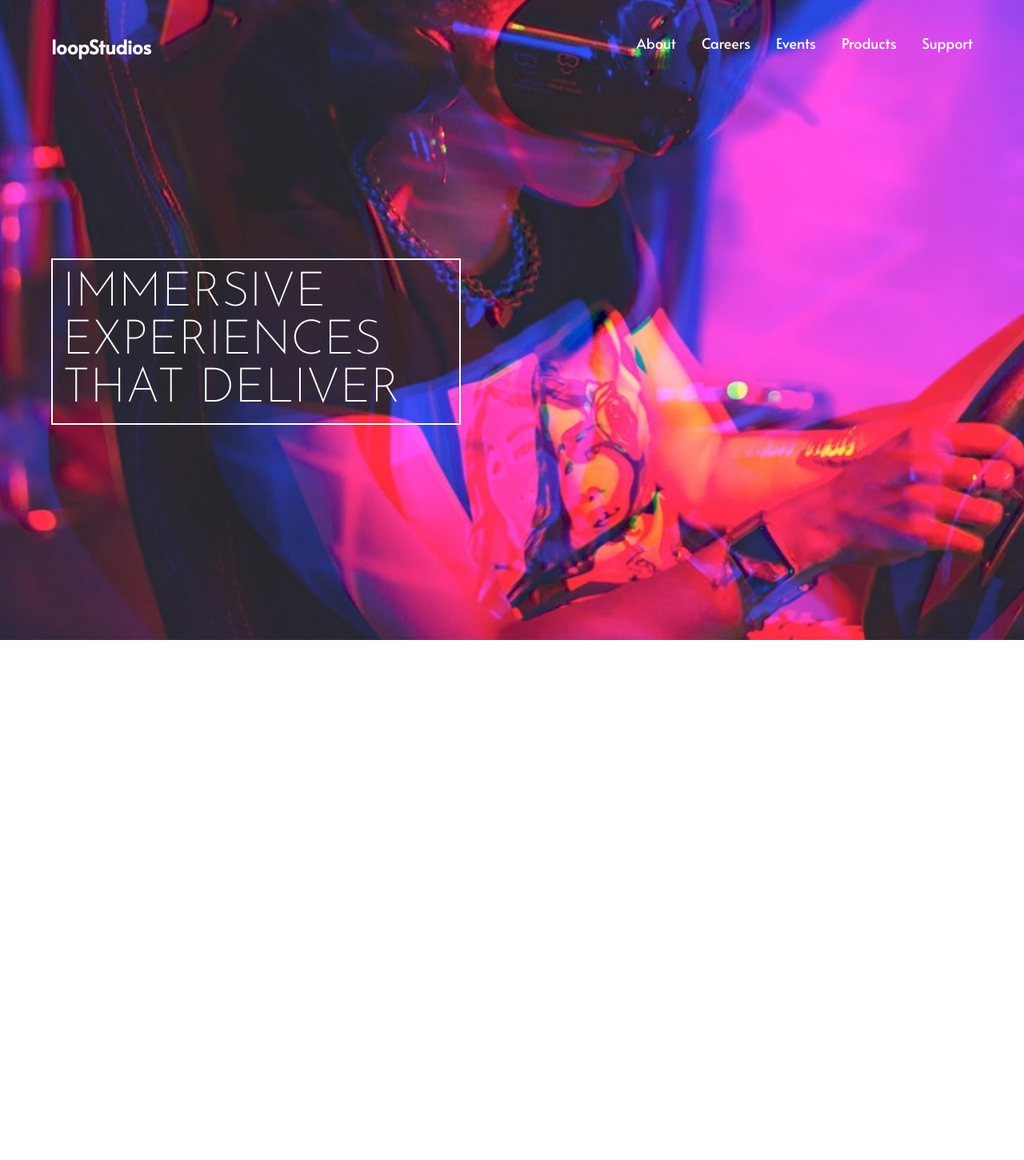
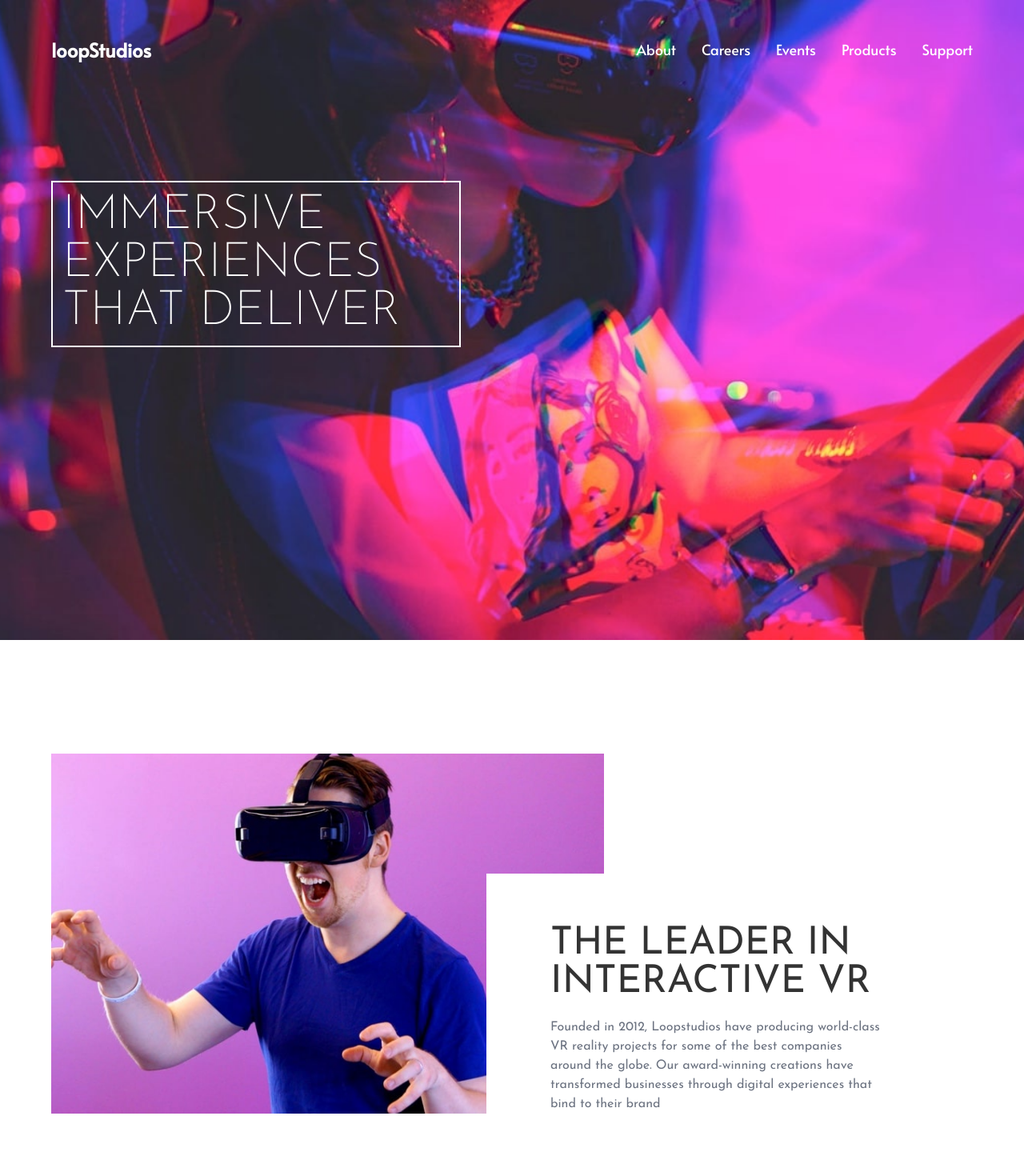
Before and after one commit to solomonUg/ist-task-1, a Next.js app: page / in a window 1280 px wide. Shown: the top 1450 px of the page at 80% size. Before the commit the page ends 800 px from the top, so only its background shows below. Built offline with nearby package versions, Linux system fonts and the light colour scheme.

Commit message:
add info section

```diff
--- a/app/_components/Hero.tsx
+++ b/app/_components/Hero.tsx
@@ -10,7 +10,7 @@ const josefin = Josefin_Sans({
 
 export default function Hero() {
   return (
-    <div>
+    <div className="h-screen">
       <Image
         src={"/image-hero.jpg"}
         fill
@@ -18,7 +18,7 @@ export default function Hero() {
         alt="immersive experiences that deliver"
         quality={80}
       />
-      <div className="relative w-[80%] lg:w-[40%]  text-white border-2 border-white z-10 lg:ml-16 mx-auto">
+      <div className="relative z-10 bottom-[-140px]  w-[80%] lg:w-[40%]  text-white border-2 border-white lg:ml-16 mx-auto ">
         <h1
           className={`text-5xl sm:text-6xl m-3 ${josefin.className} font-extralight`}
         >
--- /dev/null
+++ b/app/_components/InfoSection.tsx
@@ -0,0 +1,18 @@
+import React from 'react'
+import Image from 'next/image'
+
+export default function InfoSection() {
+    return (
+        <section className='flex w-full items-center justify-center my-6'>
+            <div className='w-[90%] flex flex-col md:flex-row relative my-8'>
+                <div className='w-full md:w-[60%] h-[450px] relative'>
+                    <Image src='/image-interactive.jpg' alt='interactive vr' fill className='object-cover' />
+                </div>
+                <div className='w-full  md:w-[50%] h-[300px] flex flex-col justify-between md:absolute bottom-0 right-8 md:pl-12 lg:px-20 pt-16 bg-white'>
+                    <h2 className='text-5xl text-black/80 text-center md:text-left md:text-2xl lg:text-5xl'>THE LEADER IN INTERACTIVE VR</h2>
+                    <p className='text-gray-500 text-center md:text-left'>Founded in 2012, Loopstudios have producing world-class VR reality projects for some of the best companies around the globe. Our award-winning creations have transformed businesses through digital experiences that bind to their brand</p>
+                </div>
+            </div>
+        </section>
+    )
+}
--- a/app/_components/LinksBar.tsx
+++ b/app/_components/LinksBar.tsx
@@ -15,10 +15,10 @@ export default function LinksBar() {
   const pathname = usePathname();
 
   return (
-    <div>
-      <ul className="hidden sm:flex gap-8 text-lg">
+    <div className="flex items-center">
+      <ul className="hidden sm:flex gap-8 text-lg items-center justify-center">
         {navLinks.map((link) => (
-          <li key={link.name} className="group">
+          <li key={link.name} className="group mt-2">
             <Link href={link.href} className=" ">
               {link.name}
             </Link>
--- a/app/layout.tsx
+++ b/app/layout.tsx
@@ -1,6 +1,6 @@
 import type { Metadata } from "next";
 import "./globals.css";
-import {Alata} from 'next/font/google';
+import {Alata, Josefin_Sans} from 'next/font/google';
 import Navigation from "./_components/Navigation";
 
 
@@ -9,6 +9,12 @@ const alata = Alata({
   subsets: ["latin"],
   weight: "400",
   variable: "--font-alata",
+});
+
+const josefin = Josefin_Sans({
+  subsets: ["latin"],
+  weight: ["100", "200", "300", "400", "500", "600", "700"],
+  variable: "--font-josefin",
 });
 
 
@@ -25,8 +31,8 @@ export default function RootLayout({
 }>) {
   return (
     <html lang="en">
-      <body className={`flex flex-col min-h-screen justify-between ${alata.className}`}>
-          <header className="w-full flex justify-center items-center">
+      <body className={`flex flex-col min-h-screen justify-between ${josefin.className}`}>
+          <header className={`w-full flex justify-center items-center ${alata.className}`}>
             <Navigation/>
           </header>
           <main>{children}</main>
--- a/app/page.tsx
+++ b/app/page.tsx
@@ -1,5 +1,6 @@
 import React from 'react';
 import Hero from './_components/Hero';
+import InfoSection from './_components/InfoSection';
 
 
 
@@ -7,6 +8,7 @@ export default function Home() {
   return (
     <div>
         <Hero />
+        <InfoSection />
     </div>
   );
 }
```
Also changed, not shown: public/image-interactive.jpg (added).
